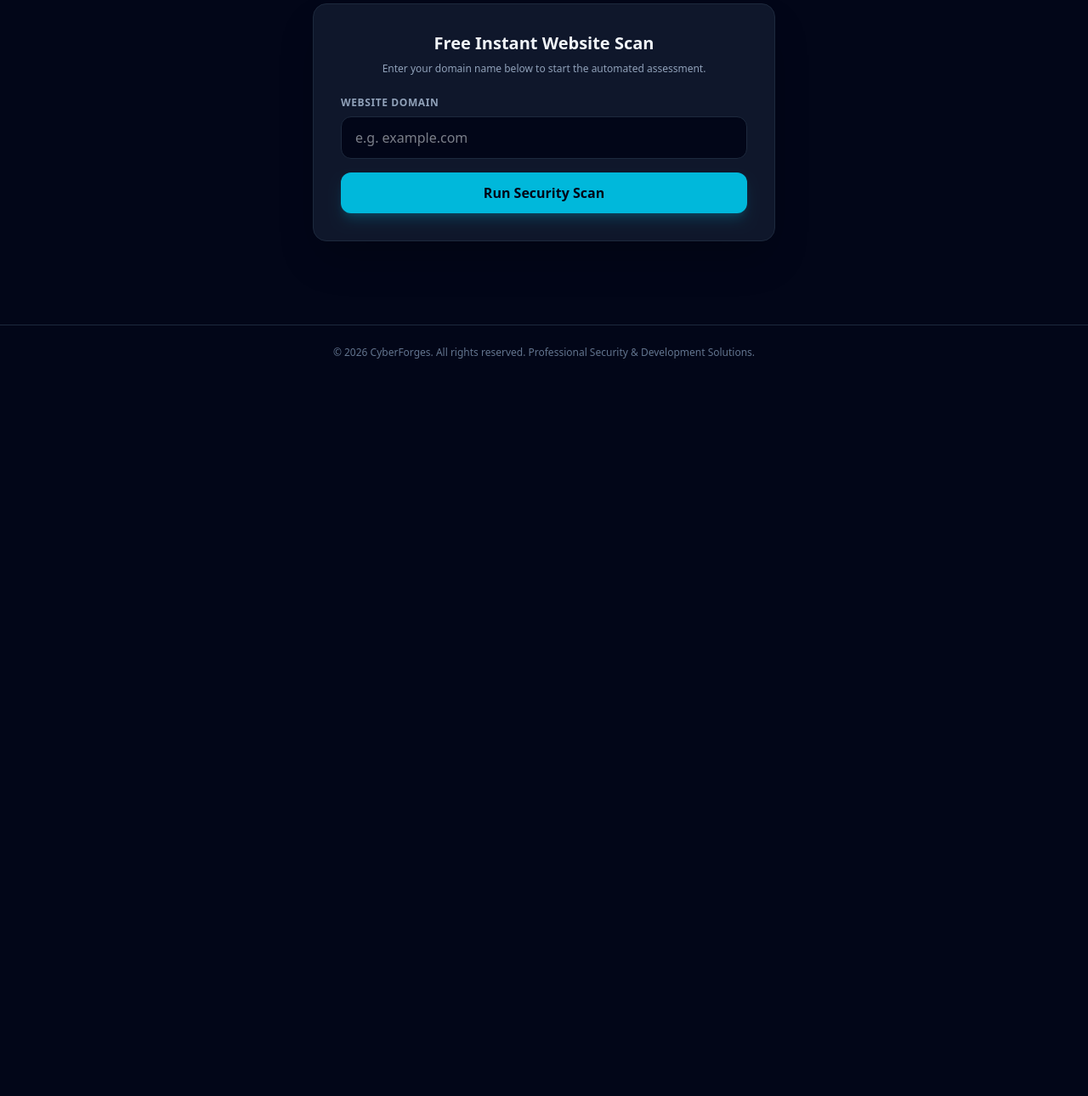
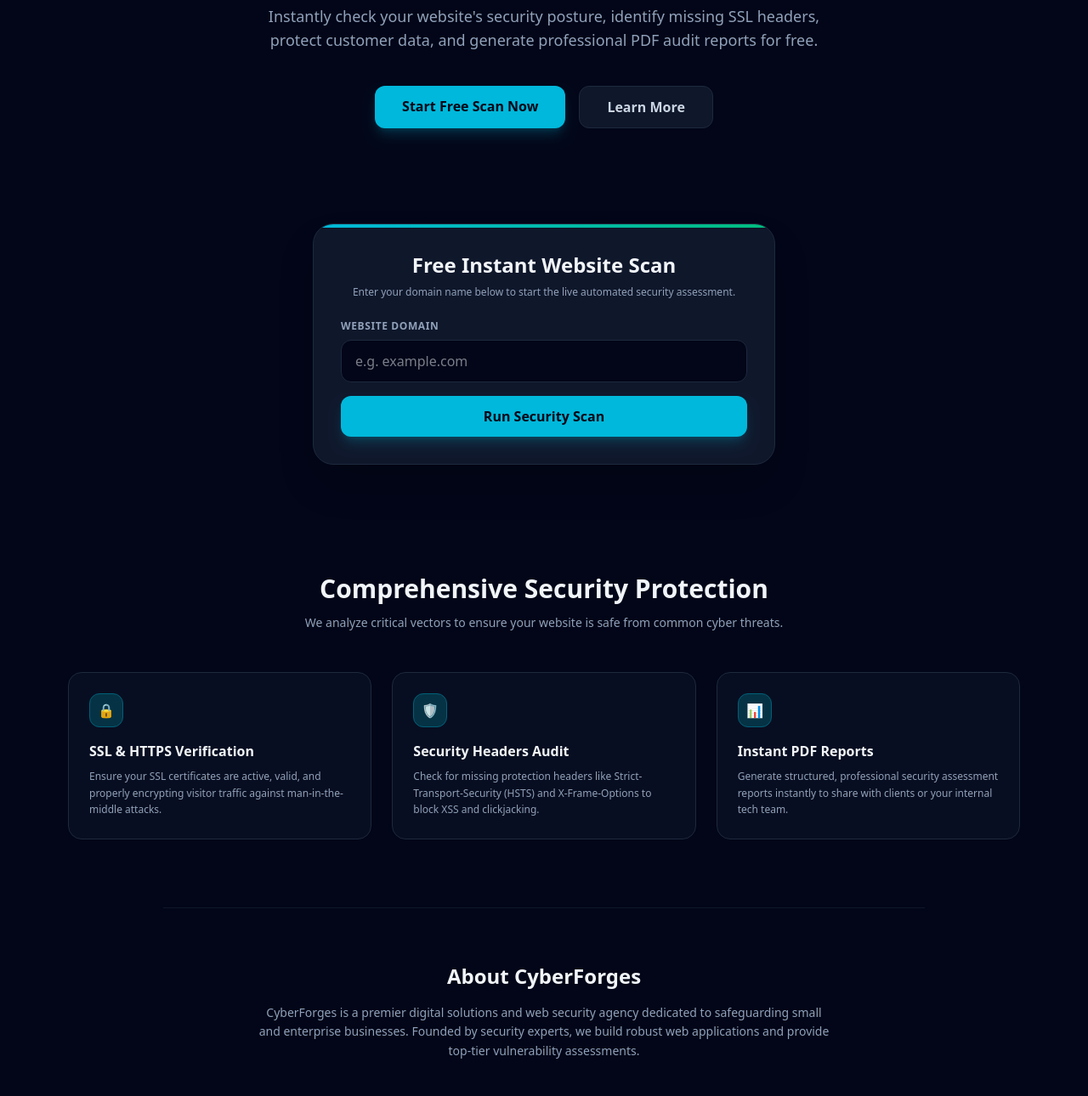
Before and after one commit to cyberforgesdeveloper-cyber/cyberforges, a website: page index.html in a window 1280 px wide. Shown: the part 353-1643 px from the top of the page at 85% size. Before the commit the page ends 800 px from the top, so only its background shows below. Drawn offline with nearby package versions, Linux system fonts and the light colour scheme.

Commit message:
Update homepage with professional SaaS landing page and SEO tags

```diff
--- a/index.html
+++ b/index.html
@@ -1,11 +1,12 @@
 <!DOCTYPE html>
-<html lang="en">
+<html lang="en" class="scroll-smooth">
 <head>
     <meta charset="UTF-8">
     <meta name="viewport" content="width=device-width, initial-scale=1.0">
     <title>CyberForges - Free Website Security Checker & Vulnerability Scanner</title>
-    <meta name="description" content="Protect your small business website with CyberForges free instant security scanner. Check HTTPS, SSL certificates, and security headers in seconds.">
-    <meta name="keywords" content="website security checker, free ssl checker, vulnerability scanner, small business cybersecurity, cyberforges">
+    <!-- SEO Meta Tags for Top Google Ranking -->
+    <meta name="description" content="Protect your online business with CyberForges free instant website security scanner. Check HTTPS, SSL certificates, and security headers in seconds.">
+    <meta name="keywords" content="website security checker, free ssl checker, vulnerability scanner, small business cybersecurity, cyberforges, website audit tool">
     <meta name="author" content="Talha Tahir">
 
     <!-- Tailwind CSS -->
@@ -13,33 +14,57 @@
     <!-- jsPDF Library -->
     <script src="https://cdnjs.cloudflare.com/ajax/libs/jspdf/2.5.1/jspdf.umd.min.js"></script>
 </head>
-<body class="bg-slate-950 text-slate-100 font-sans antialiased min-h-screen flex flex-col justify-between">
+<body class="bg-slate-950 text-slate-100 font-sans antialiased min-h-screen flex flex-col justify-between selection:bg-cyan-500 selection:text-slate-950">
 
     <!-- Header / Navbar -->
-    <header class="border-b border-slate-800 py-4 px-6 flex justify-between items-center bg-slate-900/50 backdrop-blur sticky top-0 z-50">
+    <header class="border-b border-slate-800 py-4 px-6 md:px-12 flex justify-between items-center bg-slate-900/80 backdrop-blur sticky top-0 z-50">
         <div class="flex items-center space-x-2">
-            <span class="text-xl font-bold tracking-wider text-cyan-400">CYBERFORGES</span>
+            <span class="text-xl font-extrabold tracking-wider text-cyan-400">CYBERFORGES</span>
             <span class="text-xs px-2 py-0.5 rounded bg-cyan-950 text-cyan-300 border border-cyan-800">Security Suite</span>
         </div>
-        <div class="text-sm text-slate-400 hidden sm:block">Expert Web Solutions & Security</div>
+        <nav class="hidden md:flex items-center space-x-6 text-sm text-slate-300">
+            <a href="#scanner" class="hover:text-cyan-400 transition">Free Scanner</a>
+            <a href="#features" class="hover:text-cyan-400 transition">Features</a>
+            <a href="#about" class="hover:text-cyan-400 transition">About Us</a>
+        </nav>
+        <div>
+            <a href="#scanner" class="bg-cyan-500 hover:bg-cyan-400 text-slate-950 font-bold px-4 py-2 rounded-xl text-xs transition shadow-lg shadow-cyan-500/20">
+                Scan Website
+            </a>
+        </div>
     </header>
 
-    <!-- Main Hero & Scanner Container -->
+    <!-- Main Content -->
     <main class="flex-grow">
-        <section class="max-w-4xl mx-auto px-4 pt-16 pb-8 text-center">
-            <h1 class="text-3xl md:text-5xl font-extrabold tracking-tight mb-4">
-                Secure Your Digital Business with <span class="text-cyan-400">CyberForges</span>
+
+        <!-- Hero Section -->
+        <section class="max-w-5xl mx-auto px-4 pt-20 pb-16 text-center">
+            <div class="inline-block mb-4 px-3 py-1 rounded-full bg-cyan-950/80 border border-cyan-800/50 text-cyan-300 text-xs font-semibold">
+                🚀 Trusted Security & Web Development Agency
+            </div>
+            <h1 class="text-4xl md:text-6xl font-extrabold tracking-tight mb-6 leading-tight">
+                Secure Your Digital Business with <span class="text-transparent bg-clip-text bg-gradient-to-r from-cyan-400 to-emerald-400">CyberForges</span>
             </h1>
-            <p class="text-slate-400 text-base md:text-lg max-w-2xl mx-auto mb-8">
-                Instantly check your website's security posture, identify missing SSL headers, and generate a professional security report for free.
+            <p class="text-slate-400 text-base md:text-lg max-w-2xl mx-auto mb-10">
+                Instantly check your website's security posture, identify missing SSL headers, protect customer data, and generate professional PDF audit reports for free.
             </p>
+            <div class="flex flex-col sm:flex-row justify-center gap-4">
+                <a href="#scanner" class="bg-cyan-500 hover:bg-cyan-400 text-slate-950 font-bold py-3 px-8 rounded-xl transition shadow-lg shadow-cyan-500/20">
+                    Start Free Scan Now
+                </a>
+                <a href="#features" class="bg-slate-900 hover:bg-slate-800 text-slate-300 border border-slate-800 font-semibold py-3 px-8 rounded-xl transition">
+                    Learn More
+                </a>
+            </div>
         </section>
 
-        <!-- Scanner Card -->
-        <section class="max-w-xl mx-auto px-4 pb-20">
-            <div class="bg-slate-900 border border-slate-800 rounded-2xl p-8 shadow-2xl">
-                <h2 class="text-xl font-bold text-center mb-2">Free Instant Website Scan</h2>
-                <p class="text-slate-400 text-center text-xs mb-6">Enter your domain name below to start the automated assessment.</p>
+        <!-- Scanner Section (Interactive Tool) -->
+        <section id="scanner" class="max-w-xl mx-auto px-4 py-12">
+            <div class="bg-slate-900 border border-slate-800 rounded-3xl p-8 shadow-2xl relative overflow-hidden">
+                <div class="absolute top-0 left-0 right-0 h-1 bg-gradient-to-r from-cyan-500 to-emerald-500"></div>
+
+                <h2 class="text-2xl font-bold text-center mb-2">Free Instant Website Scan</h2>
+                <p class="text-slate-400 text-center text-xs mb-6">Enter your domain name below to start the live automated security assessment.</p>
 
                 <!-- Scan Form -->
                 <form id="scanForm" class="space-y-4">
@@ -69,7 +94,7 @@
                     <!-- Lead Capture Box -->
                     <div class="mt-6 p-5 bg-slate-950 rounded-xl border border-cyan-900/50">
                         <h4 class="text-sm font-bold text-cyan-300 mb-1">Want a full security audit & expert fix?</h4>
-                        <p class="text-xs text-slate-400 mb-4">Get in touch with CyberForges security team to protect your business.</p>
+                        <p class="text-xs text-slate-400 mb-4">Get in touch with CyberForges security team to protect your online presence.</p>
                         <form id="leadForm" class="space-y-3">
                             <input type="text" id="leadName" placeholder="Your Name" required
                                 class="w-full bg-slate-900 border border-slate-800 rounded-lg px-3 py-2 text-xs text-slate-100 focus:outline-none focus:border-cyan-500">
@@ -85,15 +110,48 @@
                 </div>
             </div>
         </section>
+
+        <!-- Features Grid Section (Crucial for SEO & Ranking) -->
+        <section id="features" class="max-w-6xl mx-auto px-4 py-20">
+            <div class="text-center mb-12">
+                <h2 class="text-3xl font-bold mb-3">Comprehensive Security Protection</h2>
+                <p class="text-slate-400 text-sm max-w-xl mx-auto">We analyze critical vectors to ensure your website is safe from common cyber threats.</p>
+            </div>
+            <div class="grid grid-cols-1 md:grid-cols-3 gap-6">
+                <div class="bg-slate-900/50 border border-slate-800 p-6 rounded-2xl">
+                    <div class="w-10 h-10 rounded-xl bg-cyan-950 text-cyan-400 flex items-center justify-center font-bold mb-4 border border-cyan-800">🔒</div>
+                    <h3 class="font-bold text-base mb-2">SSL & HTTPS Verification</h3>
+                    <p class="text-xs text-slate-400 leading-relaxed">Ensure your SSL certificates are active, valid, and properly encrypting visitor traffic against man-in-the-middle attacks.</p>
+                </div>
+                <div class="bg-slate-900/50 border border-slate-800 p-6 rounded-2xl">
+                    <div class="w-10 h-10 rounded-xl bg-cyan-950 text-cyan-400 flex items-center justify-center font-bold mb-4 border border-cyan-800">🛡️</div>
+                    <h3 class="font-bold text-base mb-2">Security Headers Audit</h3>
+                    <p class="text-xs text-slate-400 leading-relaxed">Check for missing protection headers like Strict-Transport-Security (HSTS) and X-Frame-Options to block XSS and clickjacking.</p>
+                </div>
+                <div class="bg-slate-900/50 border border-slate-800 p-6 rounded-2xl">
+                    <div class="w-10 h-10 rounded-xl bg-cyan-950 text-cyan-400 flex items-center justify-center font-bold mb-4 border border-cyan-800">📊</div>
+                    <h3 class="font-bold text-base mb-2">Instant PDF Reports</h3>
+                    <p class="text-xs text-slate-400 leading-relaxed">Generate structured, professional security assessment reports instantly to share with clients or your internal tech team.</p>
+                </div>
+            </div>
+        </section>
+
+        <!-- About Us Section -->
+        <section id="about" class="max-w-4xl mx-auto px-4 py-16 border-t border-slate-900 text-center">
+            <h2 class="text-2xl font-bold mb-4">About CyberForges</h2>
+            <p class="text-slate-400 text-sm max-w-2xl mx-auto leading-relaxed">
+                CyberForges is a premier digital solutions and web security agency dedicated to safeguarding small and enterprise businesses. Founded by security experts, we build robust web applications and provide top-tier vulnerability assessments.
+            </p>
+        </section>
     </main>
 
     <!-- Footer -->
-    <footer class="border-t border-slate-800 py-6 text-center text-xs text-slate-500">
-        &copy; 2026 CyberForges. All rights reserved. Professional Security & Development Solutions.
+    <footer class="border-t border-slate-800 py-8 px-6 text-center text-xs text-slate-500 bg-slate-900/30">
+        <div class="mb-2 font-semibold text-slate-400">CyberForges Security & Development Suite</div>
+        &copy; 2026 CyberForges. All rights reserved. Designed for professional web protection.
     </footer>
 
     <script>
-        // NOTE: Jab aap backend live karein, toh yeh localhost link hata kar apna Render URL yahan daal dein
         const API_URL = 'https://cyberforges.onrender.com';
 
         let scannedDomain = '';
@@ -145,7 +203,7 @@
                     resultsContent.innerHTML = `<p class="text-rose-400">Error: ${data.error || 'Something went wrong.'}</p>`;
                 }
             } catch (err) {
-                resultsContent.innerHTML = `<p class="text-rose-400">Could not connect to the backend server. Make sure server.js is running.</p>`;
+                resultsContent.innerHTML = `<p class="text-rose-400">Could not connect to the backend server. Make sure server is online.</p>`;
             }
         });
 
```
